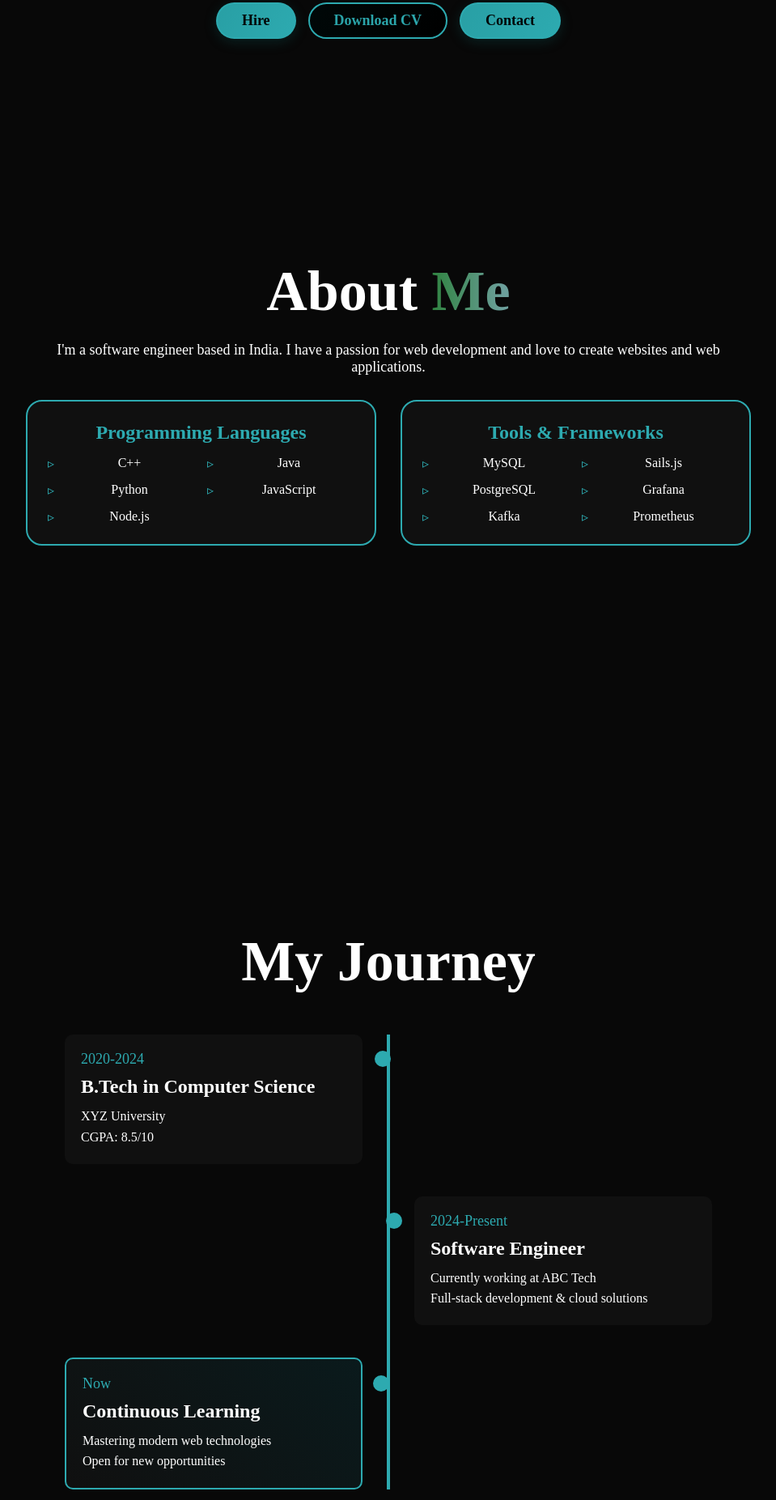
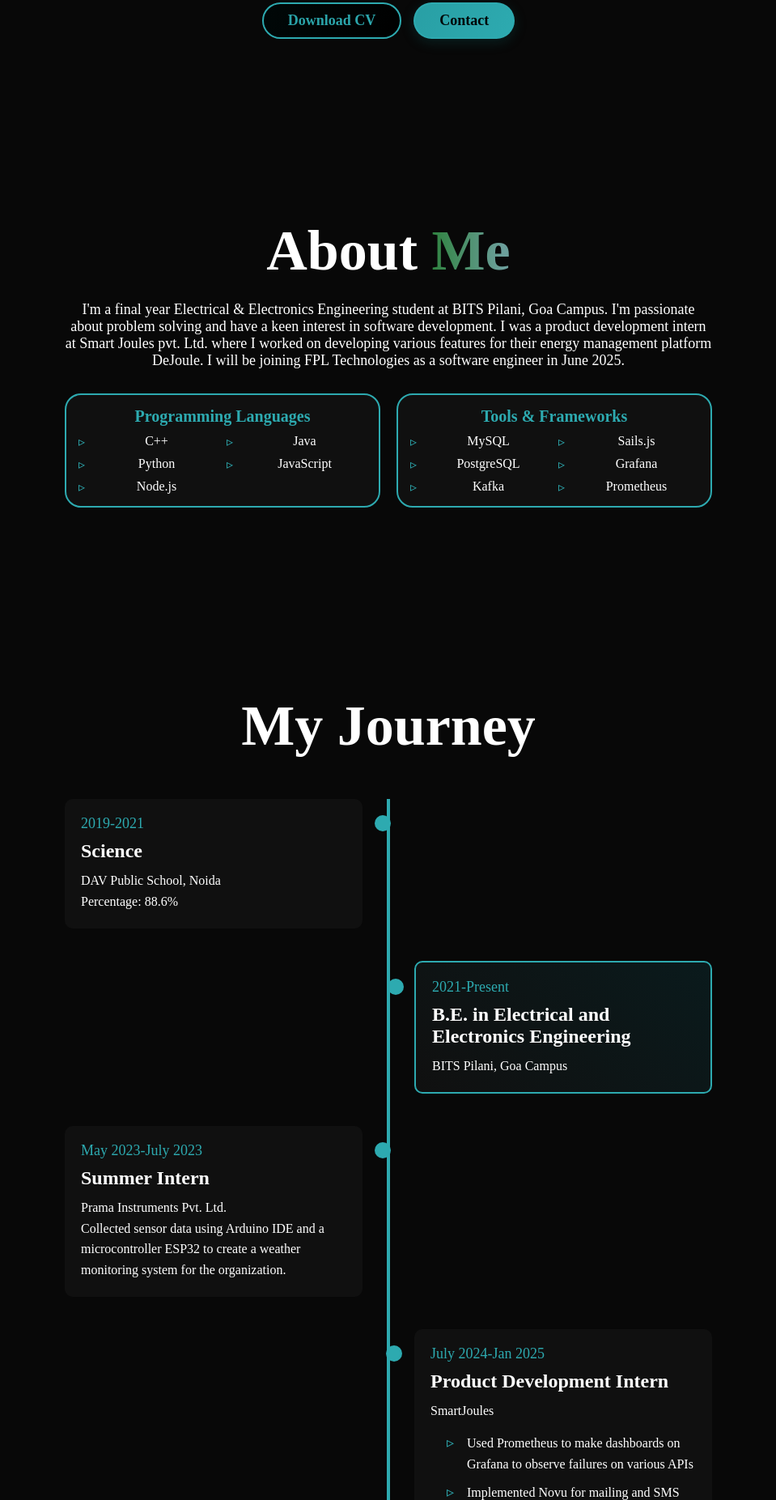
Before and after one commit to peekayyychu/peekayyychu.github.io, a plain HTML site: page index.html in a window 1280 px wide. Shown: the part 947-2800 px from the top of the page at 81% size, without its empty margins (160-1119 px from the left). Drawn offline with nearby package versions, Linux system fonts and the light colour scheme.

Commit message:
Got rid of the hire button, added cv

```diff
--- a/index.html
+++ b/index.html
@@ -27,18 +27,18 @@
             <a href="#contact">Contact</a>
         </nav>
 
-
-        <button class = "gradient-btn">Contact Me</button>
+        <a href="#contact" class="gradient-btn">Contact Me</a>
+        <!-- <button class = "gradient-btn">Contact Me</button> -->
     </header>
 
     <section class = "home" id = "home">
         <div class="home-content">
           <h1>Hi, It's<span> Pratyush</span></h1>
-          <h3>I'm a <span>Software Engineer</span></h3>
+          <h3>I'm an <span>Engineering Student</span></h3>
           <p>
-            I'm a software engineer based in India.
-            I have a passion for web development
-            and love to create websites and web applications.
+            I'm a final year Electrical & Electronics Engineering student
+            at BITS Pilani, Goa Campus. I'm passionate about problem solving
+            and have a keen interest in software development.
           </p>
           <div class = "social-icons">
             <a href="#">
@@ -54,9 +54,9 @@
             </a>
           </div>
           <div class = "btn-group">
-            <a href="#" class="btn">Hire</a>
-            <a href="#" class="btn">Download CV</a>
-            <a href="#" class="btn">Contact</a>
+            <!-- <a href="#" class="btn">Hire</a> -->
+            <a href="pratyush_cv.pdf" class="btn">Download CV</a>
+            <a href="#contact" class="btn">Contact</a>
           </div>
         </div>
         <div class="home-img">
@@ -68,9 +68,11 @@
       <div class="about-content">
         <h2>About <span>Me</span></h2>
         <p>
-          I'm a software engineer based in India.
-          I have a passion for web development
-          and love to create websites and web applications.
+          I'm a final year Electrical & Electronics Engineering student at BITS Pilani, Goa Campus.
+          I'm passionate about problem solving and have a keen interest in software development.
+          I was a product development intern at Smart Joules pvt. Ltd. where I worked on developing
+          various features for their energy management platform DeJoule. I will be joining FPL Technologies
+          as a software engineer in June 2025.
         </p>
 
         <!-- Skills Cards Section -->
@@ -112,29 +114,55 @@
 
   <div class="timeline-container">
     <div class="timeline-item">
-      <div class="timeline-date">2020-2024</div>
+      <div class="timeline-date">2019-2021</div>
       <div class="timeline-content">
-        <h3>B.Tech in Computer Science</h3>
-        <p>XYZ University</p>
-        <p>CGPA: 8.5/10</p>
+        <h3>Science</h3>
+        <p>DAV Public School, Noida</p>
+        <p>Percentage: 88.6%</p>
+      </div>
+    </div>
+
+    <div class="timeline-item current">
+      <div class="timeline-date">2021-Present</div>
+      <div class="timeline-content">
+        <h3>B.E. in Electrical and Electronics Engineering</h3>
+        <p>BITS Pilani, Goa Campus</p>
+        <!-- <p>Full-stack development & cloud solutions</p> -->
       </div>
     </div>
 
     <div class="timeline-item">
-      <div class="timeline-date">2024-Present</div>
+      <div class="timeline-date">May 2023-July 2023</div>
       <div class="timeline-content">
-        <h3>Software Engineer</h3>
-        <p>Currently working at ABC Tech</p>
-        <p>Full-stack development & cloud solutions</p>
+        <h3>Summer Intern</h3>
+        <p>Prama Instruments Pvt. Ltd.</p>
+        <p>Collected sensor data using Arduino IDE and a
+          microcontroller ESP32 to create a weather monitoring
+          system for the organization.</p>
       </div>
     </div>
 
-    <div class="timeline-item current">
-      <div class="timeline-date">Now</div>
+    <div class="timeline-item">
+      <div class="timeline-date">July 2024-Jan 2025</div>
       <div class="timeline-content">
-        <h3>Continuous Learning</h3>
-        <p>Mastering modern web technologies</p>
-        <p>Open for new opportunities</p>
+        <h3>Product Development Intern</h3>
+        <p>SmartJoules</p>
+        <ul class="timeline-list">
+          <li>Used Prometheus to make dashboards on Grafana to observe failures on various APIs</li>
+          <li>Implemented Novu for mailing and SMS notification system development</li>
+          <li>Deprecated unused production APIs</li>
+          <li>Designed and developed APIs for command retention system</li>
+          <li>Created communication data storage APIs for alert system integration with Novu</li>
+          <li>Built audit database for tracking state changes across systems using Kafka and PostgreSQL</li>
+        </ul>
+      </div>
+    </div>
+
+    <div class="timeline-item">
+      <div class="timeline-date">Starts June-2025</div>
+      <div class="timeline-content">
+        <h3>Software Engineer</h3>
+        <p>FPL Technologies(OneCard)</p>
       </div>
     </div>
   </div>
--- a/script.js
+++ b/script.js
@@ -20,3 +20,12 @@ window.addEventListener('scroll', () => {
     menuIcon.classList.remove('bx-x');
     navbar.classList.remove('active');
 });
+
+document.querySelectorAll('a[href^="#"]').forEach(anchor => {
+    anchor.addEventListener('click', function (e) {
+      e.preventDefault();
+      document.querySelector(this.getAttribute('href')).scrollIntoView({
+        behavior: 'smooth'
+      });
+    });
+  });
--- a/style.css
+++ b/style.css
@@ -93,6 +93,7 @@ span{
 section{
   min-height: 100vh;
   padding: 10rem 15%;
+  scroll-margin-top: 8rem;
 }
 .home{
   display: flex;
@@ -206,13 +207,13 @@ section{
   left: 100%;
 }
 
-.btn-group a:nth-of-type(2){
+.btn-group a:nth-of-type(1){
   background-color: black;
   color: var(--main-color);
   border: 2px solid var(--main-color);
   box-shadow: 0 0 25px transparent;
 }
-.btn-group a:nth-of-type(2):hover{
+.btn-group a:nth-of-type(1):hover{
   box-shadow: 0 0 25px var(--main-color);
   background-color: var(--main-color);
   color: black;
@@ -235,13 +236,13 @@ box-shadow: 0 2px 10px var(--main-color);
 }
 
 .about {
-  display: block;
-  padding: 10rem 15%;
-  text-align: center;
+  padding: 5rem 15% !important; /* Reduce vertical padding */
+  min-height: auto !important; /* Remove forced 100vh height */
 }
 
 .about-content {
-  max-width: 100%;
+  max-width: 800px; /* Constrain width for better readability */
+  margin: 0 auto; /* Center content */
 }
 
 /* Remove read more button styles */
@@ -480,6 +481,9 @@ box-shadow: 0 2px 10px var(--main-color);
   #menu-icon{
     display: block;
   }
+  section {
+    scroll-margin-top: 6rem;
+  }
   .navbar{
     position: absolute;
     top: 100%;
@@ -543,13 +547,13 @@ box-shadow: 0 2px 10px var(--main-color);
 .skills-cards {
   display: grid;
   grid-template-columns: repeat(auto-fit, minmax(300px, 1fr));
-  gap: 3rem;
+  gap: 2rem;
   margin: 3rem 0;
 }
 
 .skill-card {
   background: var(--second-bg-color);
-  padding: 2.5rem;
+  padding: 1.5rem;
   border-radius: 2rem;
   border: 2px solid var(--main-color);
   transition: all 0.3s ease;
@@ -561,9 +565,9 @@ box-shadow: 0 2px 10px var(--main-color);
 }
 
 .skill-card h3 {
-  font-size: 2.4rem;
+  font-size: 2rem;
   color: var(--main-color);
-  margin-bottom: 1.5rem;
+  margin-bottom: 1rem;
   text-align: center;
 }
 
@@ -572,7 +576,7 @@ box-shadow: 0 2px 10px var(--main-color);
   padding: 0;
   display: grid;
   grid-template-columns: repeat(auto-fit, minmax(120px, 1fr));
-  gap: 1.5rem;
+  gap: 1rem;
 }
 
 .skill-list li {
@@ -703,3 +707,39 @@ box-shadow: 0 2px 10px var(--main-color);
     right: auto !important;
   }
 }
+
+/* Timeline List Styles */
+.timeline-list {
+  list-style: none;
+  padding-left: 2rem;
+  margin: 1.5rem 0;
+}
+
+.timeline-list li {
+  position: relative;
+  padding-left: 2.5rem;
+  margin-bottom: 1rem;
+  font-size: 1.6rem;
+  line-height: 1.6;
+}
+
+.timeline-list li::before {
+  content: "▹";
+  position: absolute;
+  left: 0;
+  color: var(--main-color);
+  font-size: 1.8rem;
+  line-height: 1.4;
+}
+
+/* Mobile Responsive */
+@media (max-width: 768px) {
+  .timeline-list li {
+    font-size: 1.4rem;
+    padding-left: 2rem;
+  }
+
+  .timeline-list li::before {
+    font-size: 1.6rem;
+  }
+}
```
Also changed, not shown: 1 other file.
